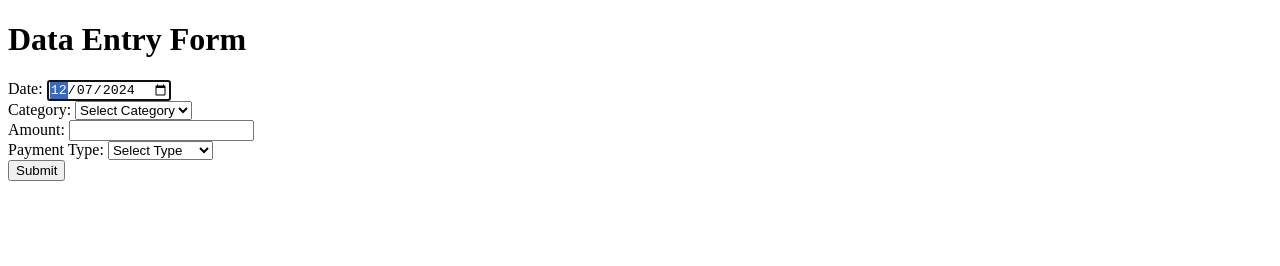
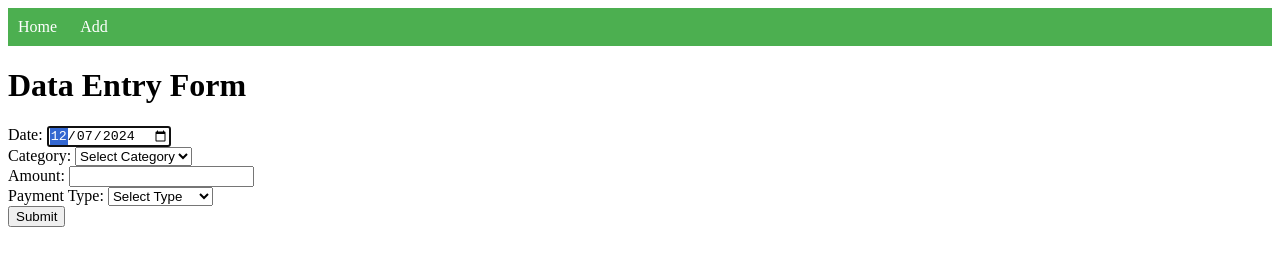
Before and after one commit to ashok-kumar-selvam/Tracker, a plain HTML site: page create.html in a window 1280 px wide. Drawn offline with Linux system fonts and the light colour scheme.

Commit message:
Update and rename index.html to create.html

```diff
--- a/index.html
+++ b/create.html
@@ -79,6 +79,13 @@
   </script>
 </head>
 <body>
+  <nav style="background-color: #4CAF50; padding: 10px; display: flex; justify-content: space-between; align-items: center; color: white;">
+  <div>
+    <a href="index.html" style="color: white; text-decoration: none; margin-right: 20px;">Home</a>
+    <a href="create.html" style="color: white; text-decoration: none;"> Add </a>
+  </div>
+</nav>
+
   <main>
     <div>
       <h1>Data Entry Form</h1>
```
